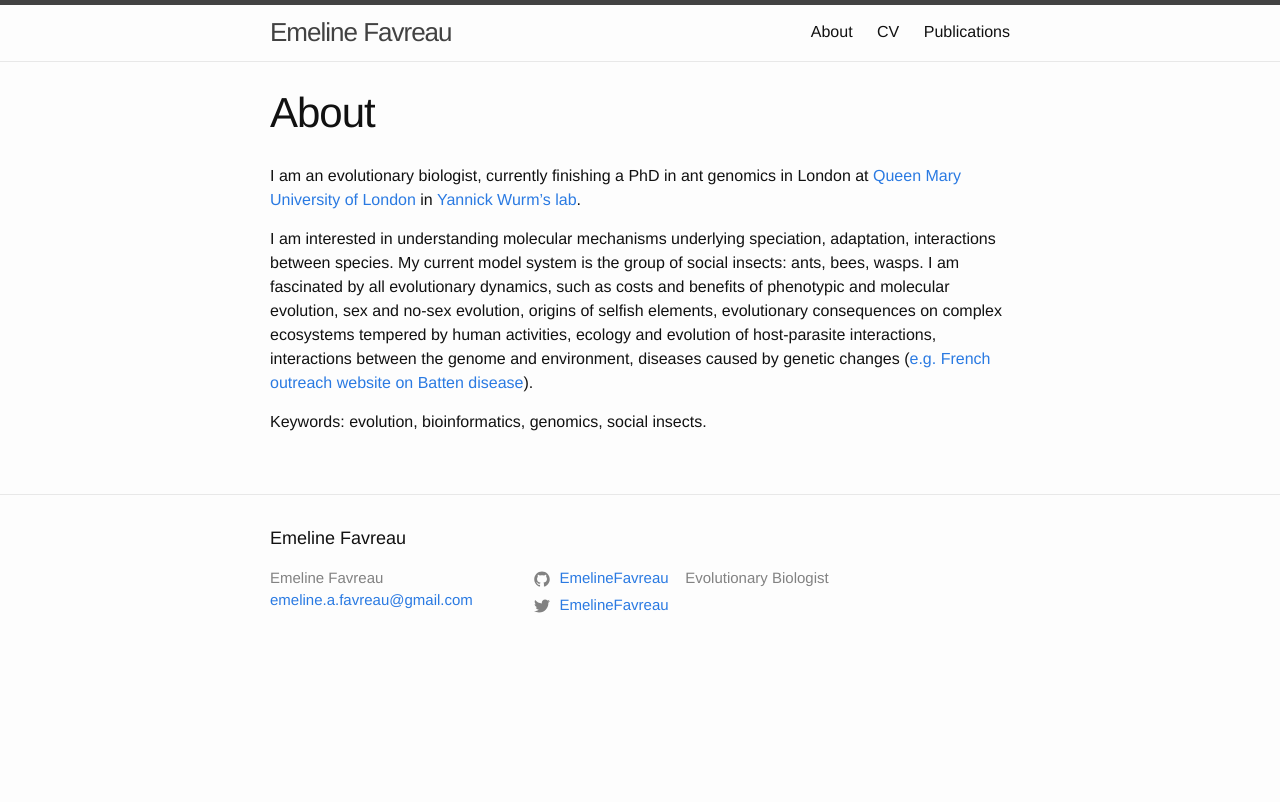
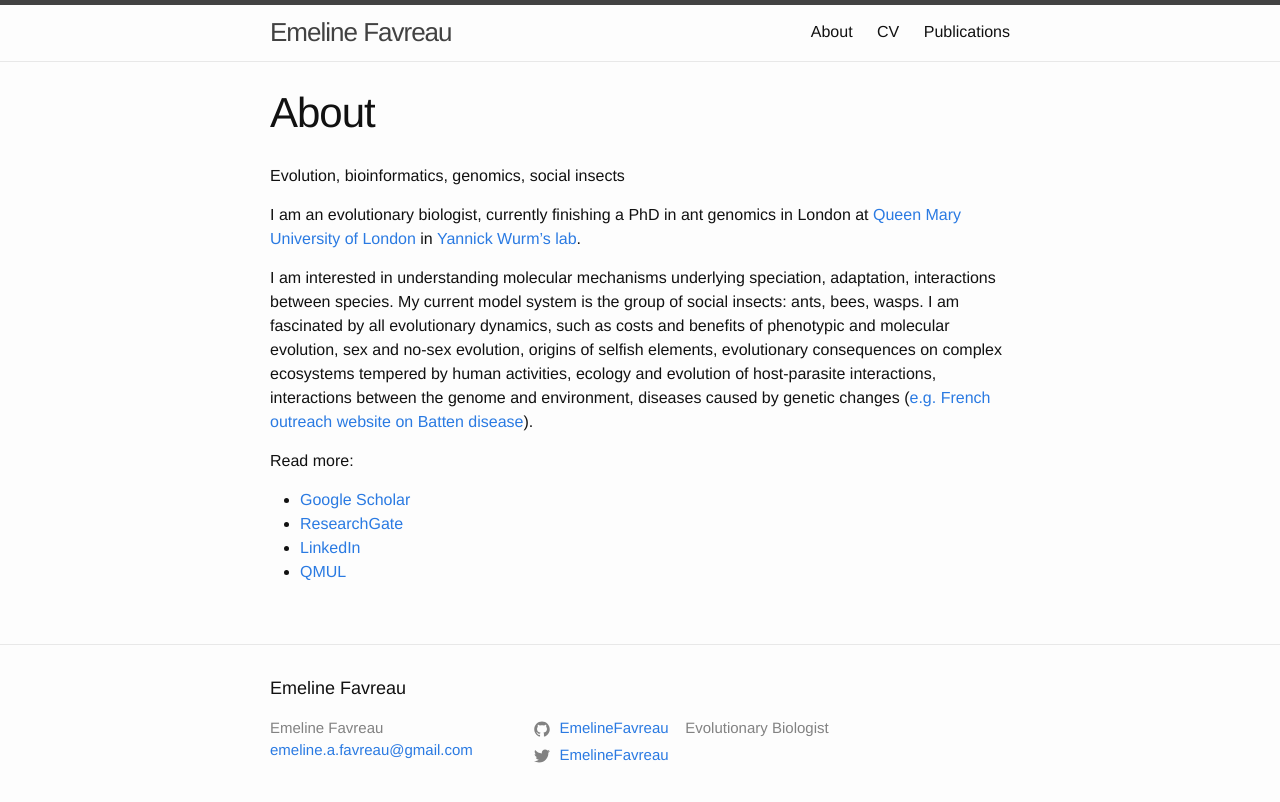
Before and after one commit to EmelineFavreau/EmelineFavreau.github.io, a Jekyll site: the page built from about.md, in a window 1280 px wide. Shown: the top 802 px of the page. Built offline with Jekyll 4.4.1, drawn with Linux system fonts in a browser that asks for light colours.

Commit message:
more external links

```diff
--- a/about.md
+++ b/about.md
@@ -3,8 +3,14 @@ layout: page
 title: About
 permalink: /about/
 ---
-I am an evolutionary biologist, currently finishing a PhD in ant genomics in London at [Queen Mary University of London](http://www.sbcs.qmul.ac.uk/research/) in [Yannick Wurm's lab](https://wurmlab.github.io/).
+Evolution, bioinformatics, genomics, social insects
+
+I am an evolutionary biologist, currently finishing a PhD in ant genomics in London at [Queen Mary University of London](http://www.sbcs.qmul.ac.uk/research/) in [Yannick Wurm's lab](https://wurmlab.github.io/team/efavreau/index.html).
 
 I am interested in understanding molecular mechanisms underlying speciation, adaptation, interactions between species. My current model system is the group of social insects: ants, bees, wasps. I am fascinated by all evolutionary dynamics, such as costs and benefits of phenotypic and molecular evolution, sex and no-sex evolution, origins of selfish elements, evolutionary consequences on complex ecosystems tempered by human activities, ecology and evolution of host-parasite interactions, interactions between the genome and environment, diseases caused by genetic changes ([e.g. French outreach website on Batten disease](http://cln.jmfavreau.info/index.html)).
 
-Keywords: evolution, bioinformatics, genomics, social insects.
+Read more:
+- [Google Scholar](https://scholar.google.co.uk/citations?user=tVKGbegAAAAJ&hl=en)
+- [ResearchGate](https://www.researchgate.net/profile/Emeline_Favreau2)
+- [LinkedIn](https://www.linkedin.com/in/emelinefavreau/)
+- [QMUL](https://www.qmul.ac.uk/sbcs/staff/emelinefavreau.html)
```
